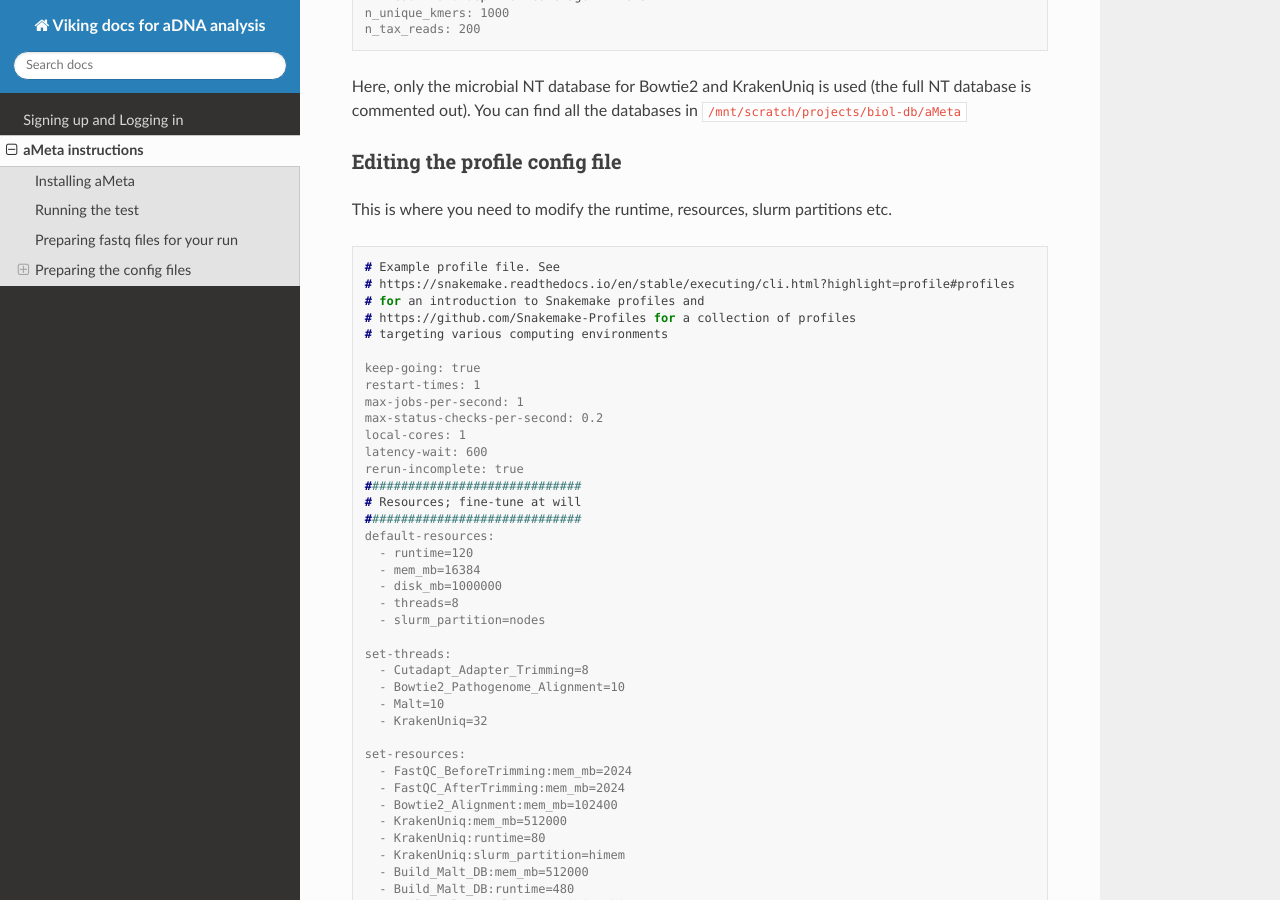
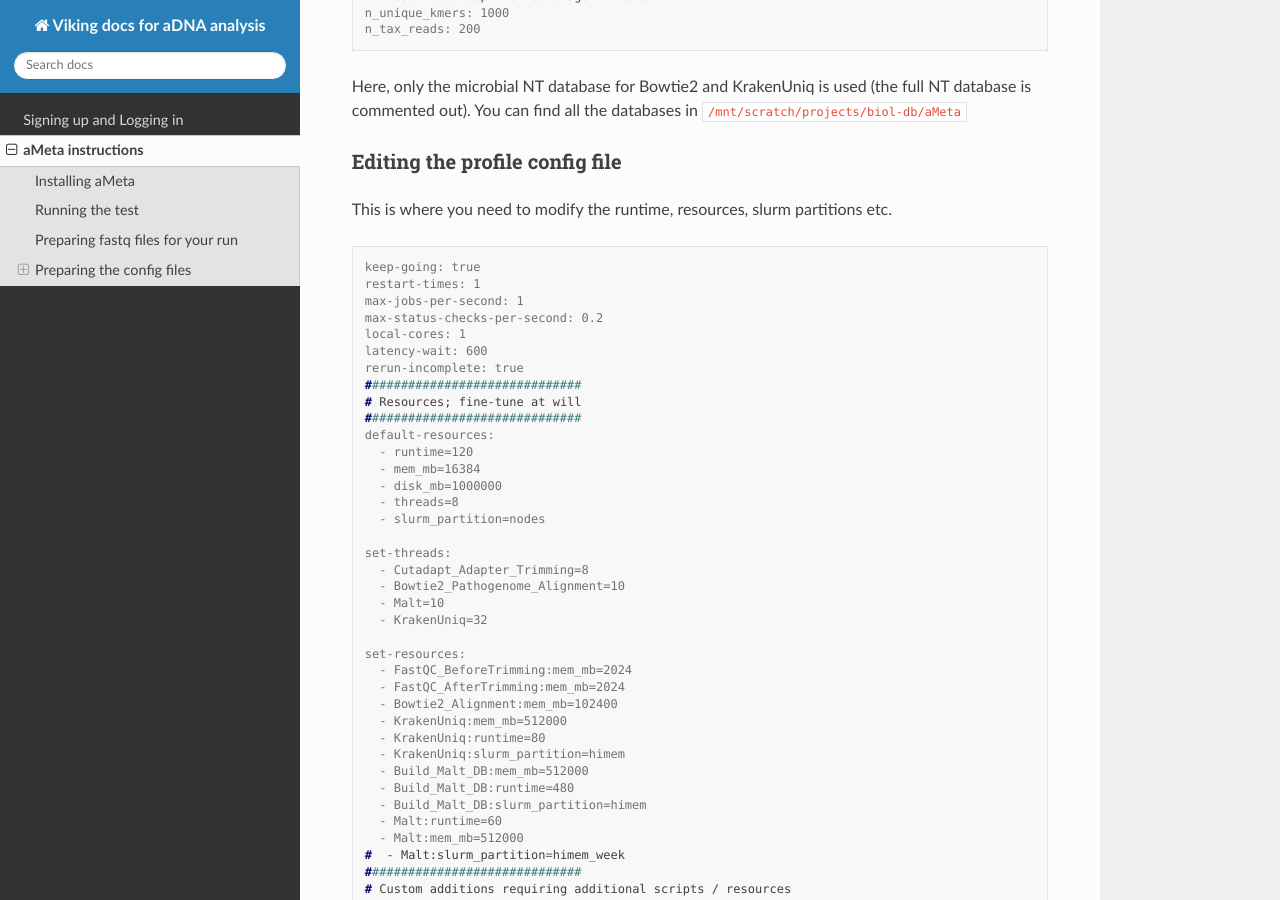
Before and after one commit to surabhiranavat/Viking2_instructions, a Sphinx documentation site: the page built from docs/source/aMeta.rst, in a window 1280 px wide and 900 px high, scrolled down 2271 px. Built offline with Sphinx 7.4.7 and the Read the Docs theme 3.1.0, drawn with Linux system fonts in a browser that asks for light colours.

Commit message:
Update aMeta.rst

```diff
--- a/docs/source/aMeta.rst
+++ b/docs/source/aMeta.rst
@@ -120,12 +120,6 @@ This is where you need to modify the runtime, resources, slurm partitions etc.
 
 .. code-block:: console
 
-   # Example profile file. See
-   # https://snakemake.readthedocs.io/en/stable/executing/cli.html?highlight=profile#profiles
-   # for an introduction to Snakemake profiles and
-   # https://github.com/Snakemake-Profiles for a collection of profiles
-   # targeting various computing environments
-
    keep-going: true
    restart-times: 1
    max-jobs-per-second: 1
```
